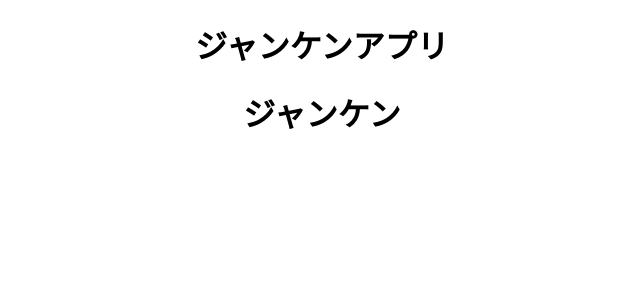
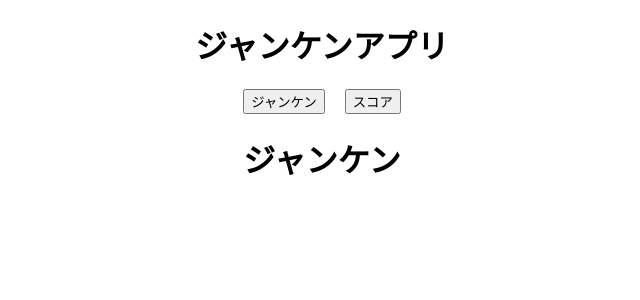
Before and after one commit to kiyokiyo-kzsby/janken, a Vue app in the folder janken/: page / in a window 1280 px wide. Shown: the top 300 px of the page, without its empty margins (318-958 px from the left). Built offline with nearby package versions, Linux system fonts and the light colour scheme; the HTML template or start-up script is replaced by a standard one.

Commit message:
create router button

```diff
--- a/janken/src/components/Header.vue
+++ b/janken/src/components/Header.vue
@@ -1,6 +1,8 @@
 <template>
   <div>
     <h1>ジャンケンアプリ</h1>
+    <router-link tag="button" to="/" class="router-button">ジャンケン</router-link>
+    <router-link tag="button" to="/score" class="router-button">スコア</router-link>
   </div>
 </template>
 
@@ -9,4 +11,7 @@ export default {};
 </script>
 
 <style scoped>
+.router-button{
+    margin: 0 10px;
+}
 </style>
```
